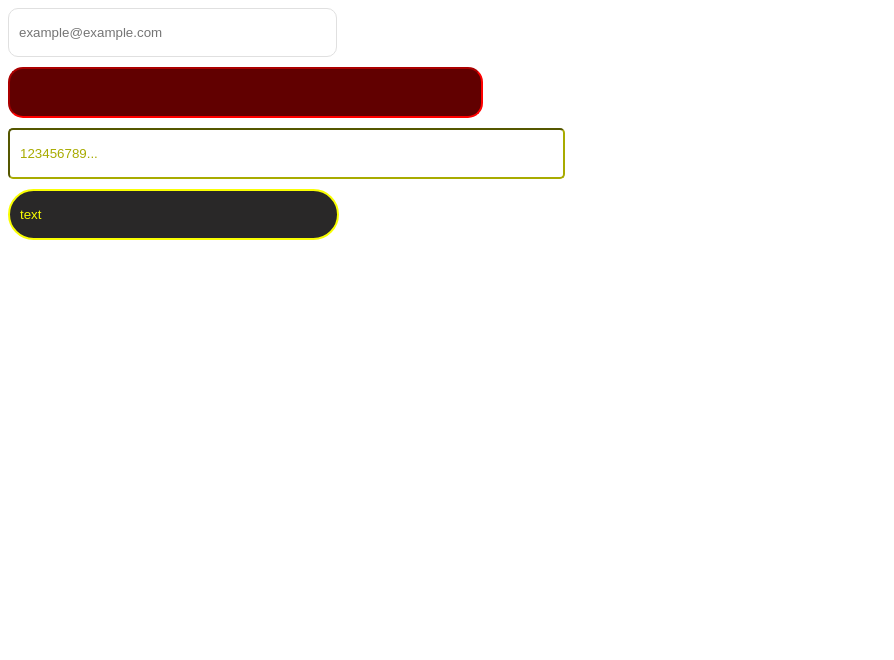
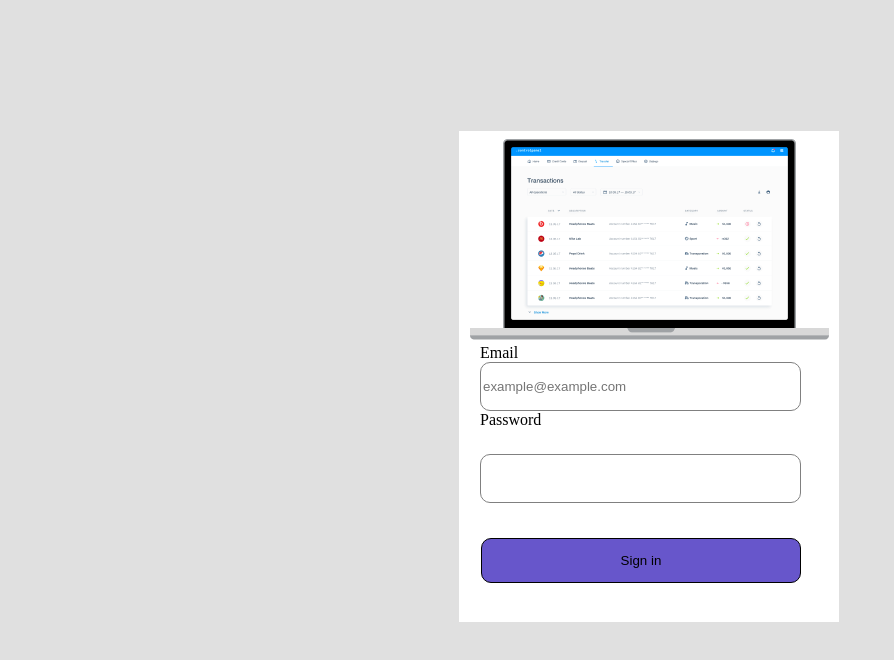
Before and after one commit to sandrogabodze/gastilva-dav2, a plain HTML site: page index.html in a window 1280 px wide. Shown: the whole page, without its empty margins (0-894 px from the left). Drawn offline with Linux system fonts and the light colour scheme; a web font is replaced by a local one.

Commit message:
Add files via upload

```diff
--- a/index.html
+++ b/index.html
@@ -7,14 +7,14 @@
     <title>Document</title>
 </head>
 <body>
-
- <input type="text" class="password1" placeholder="example@example.com">
-
-    <input type="password" class="password2" > <br>
-
-    <input type="number" class="password3" placeholder="123456789..."> <br>
-
- <input type="text" class="password4" placeholder="text">
+<div class="div">
+    <img src="Macbook Pro.png" class="photo" width="359px" height="200.52px">
+    <label class="Email">Email</label>
+    <input type="text" class="input" placeholder="example@example.com" >
+    <label class="Password1">Password</label>
+    <input type="password" class="Password">
+    <button class="button">Sign in</button>
+</div>
 
 </body>
 </html>
--- a/style.css
+++ b/style.css
@@ -1,67 +1,75 @@
+@font-face {
+    font-family: "chemi fonti";
+    src: url("fonts/Inter-VariableFont_opsz\,wght.ttf");
+}
 
+body {
+    background-color: #E0E0E0;
+    font-family: "chemi fonti";
+    font-weight: 500;
+}
 
+.div {
+    width: 378px;
+    height: 489px;
+    border: 1px solid; color: white ;
+    margin-left: 451px;
+    margin-top: 131px;
+    background-color: white;
 
-.password1 {
+}
+
+.photo {
+    margin-left: 10px;
+    margin-top: 7px;
+}
+
+.input {
     width: 315px;
     height: 45px;
-    border: 1px solid; color: #E0E0E0;
     border-radius: 10px;
+    margin-right:20px ;
+    margin-left: 20px;
+    border: 1px solid; color: grey;
     outline: none;
-    display: flex;
-    padding-left: 10px;
+
+}
+
+.Email {
+    color: black;
+    margin-left: 20px;
+
 
 
 }
 
-.password2 {
-    width: 467px;
+.Password {
+    margin-top: 25px;
+    width: 315px;
     height: 45px;
-    border-color: #FF0000;
-    background-color: #610000;
-    border-radius: 15px;
-    color: #F07272;
+    border-radius: 10px;
     outline: none;
-    margin-top: 10px;
+    border: 1px solid; color: grey;
+    margin-left: 20px;
+    margin-right: 20px;
+    display: block;
+
 }
+.Password1 {
+    color: black;
+    margin-left: 20px;
+    display: block;
 
-.password2:focus {
-    background-color: yellow;
-}
-
-.password3 {
-    width: 541px;
-    height:45px ;
-    border-color: #A8AB00;
-    border-radius: 5px;
-    outline: none;
-    margin-top: 10px;
-    padding-left: 10px;
-    caret-color: red;
 }
 
 
-.password3::placeholder {
-    color: #A8AB00;
-    font-weight: 500;
+
+.button {
+    width: 320px;
+    height: 45px;
+    border: 1px solid; color: #000000;
+    background-color: #6756CB;
+    border-radius: 10px;
+    margin-top: 35px;
+    margin-left: 21px;
 }
-
-
-.password4 {
-    width: 315px;
-    height: 45px;
-    border: 2px solid  #F9FE03;
-    border-radius: 30px;
-    outline: none;
-    background-color: #292828;
-    margin-top: 10px;
-    padding-left:10px ;
-
-}
-
-.password4:focus {
-    background-color: green;
-}
-
-.password4::placeholder {
-    color: #F9FE03;
-}
```
Also changed, not shown: Macbook Pro.png (added).
